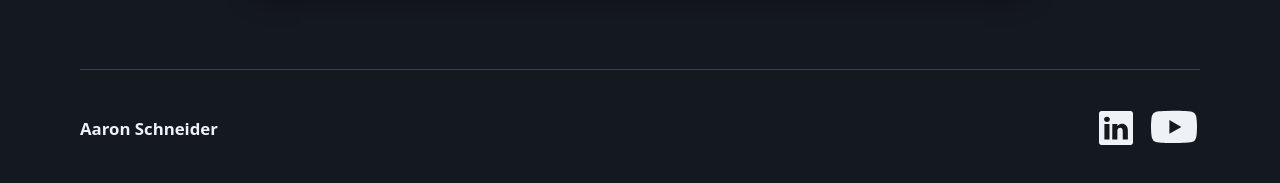
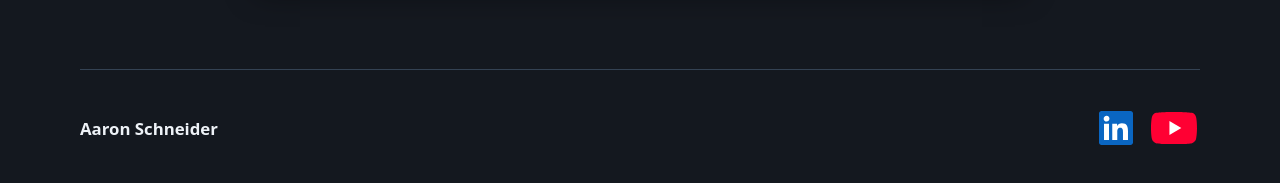
Before and after one commit to schneidergithub/schneidergithub.github.io, a Jekyll site: the page built from index.md, in a window 1280 px wide. Shown: the part 1883-2066 px from the top of the page. Built offline with Jekyll 4.4.1, drawn with Linux system fonts in a browser that asks for light colours.

Commit message:
Use full-color LinkedIn and YouTube brand artwork in the footer (#48)
Co-authored-by: schneidergithub <no.response.schneider@gmail.com>

```diff
--- a/_layouts/default.html
+++ b/_layouts/default.html
@@ -39,14 +39,15 @@
     </nav>
   </header>
   <main id="main" class="wrap" tabindex="-1">{{ content }}</main>
+  {% assign social_icons = '/assets/portfolio/social-icons.svg' | relative_url | append: '?v=2' %}
   <footer class="site-footer wrap">
     <strong>Aaron Schneider</strong>
     <nav class="social-links" aria-label="Social profiles">
       <a href="https://www.linkedin.com/in/aarondrewschneider/" aria-label="Aaron Schneider on LinkedIn">
-        <svg width="34" height="34" aria-hidden="true" focusable="false"><use href="{{ '/assets/portfolio/social-icons.svg' | relative_url }}#linkedin"></use></svg>
+        <svg width="34" height="34" aria-hidden="true" focusable="false"><use href="{{ social_icons }}#linkedin"></use></svg>
       </a>
       <a href="https://www.youtube.com/@commondevops" aria-label="CommonDevOps on YouTube">
-        <svg width="46" height="46" aria-hidden="true" focusable="false"><use href="{{ '/assets/portfolio/social-icons.svg' | relative_url }}#youtube"></use></svg>
+        <svg width="46" height="46" aria-hidden="true" focusable="false"><use href="{{ social_icons }}#youtube"></use></svg>
       </a>
     </nav>
   </footer>
--- a/assets/site.css
+++ b/assets/site.css
@@ -493,10 +493,9 @@ figcaption{font-size:.875rem;line-height:1.5;color:var(--muted);padding-top:.7re
   height: 52px;
   padding: 0;
   border-radius: 7px;
-  color: var(--text);
 }
-.social-links svg { display: block; fill: currentColor; }
-.social-links a:is(:hover, :focus-visible) { color: var(--accent); background-color: var(--panel); }
+.social-links svg { display: block; }
+.social-links a:is(:hover, :focus-visible) { background-color: var(--panel); }
 .prose{max-width:780px;padding-bottom:4rem}
 .prose h2{margin-top:2rem}
 .prose pre{padding:1.2rem;background:#0F1319;border:1px solid var(--line);border-radius:4px;overflow-x:auto;font-size:.875rem;line-height:1.65}
```
Also changed, not shown: scripts/check_site.py (+8 -0 lines), assets/portfolio/social-icons.svg.
